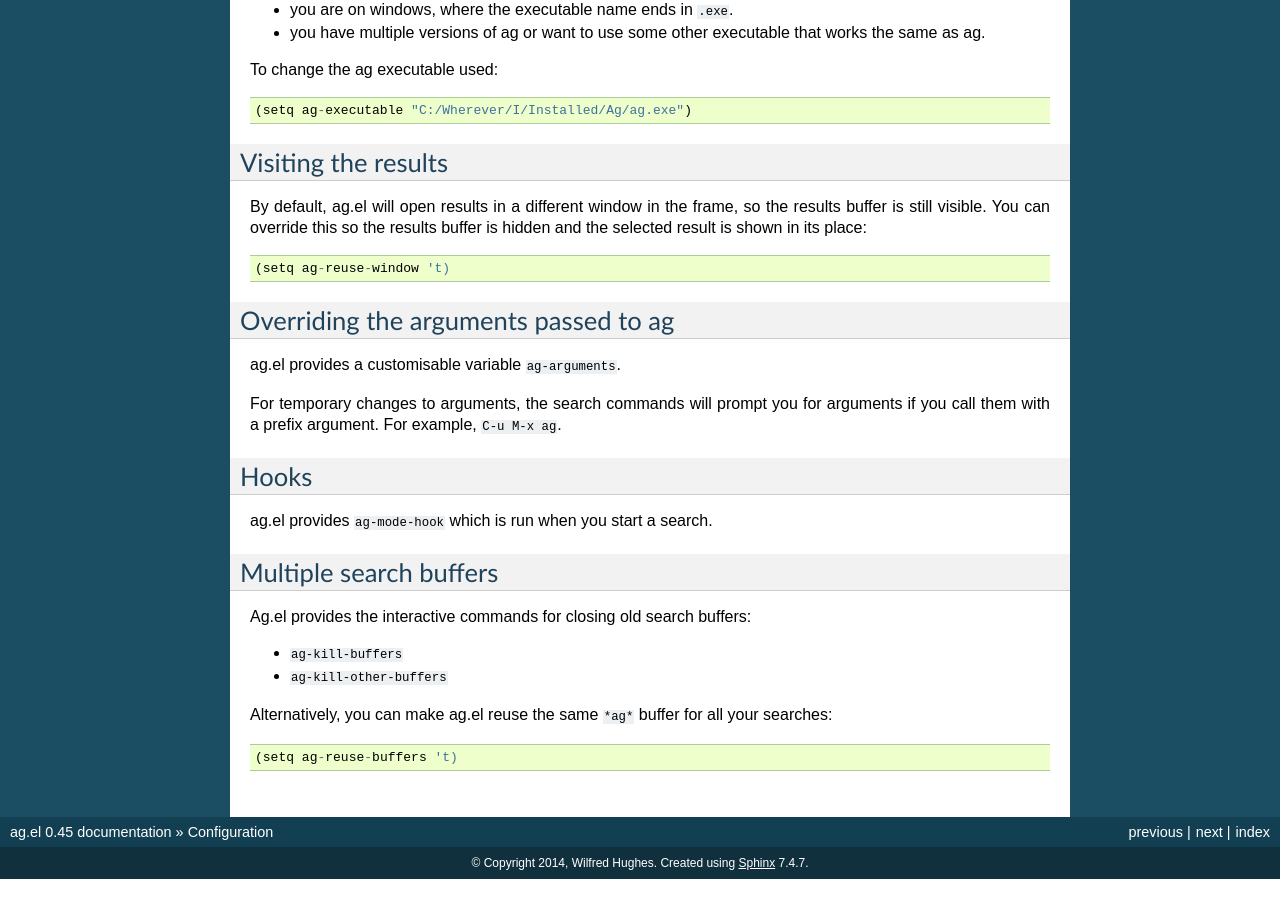
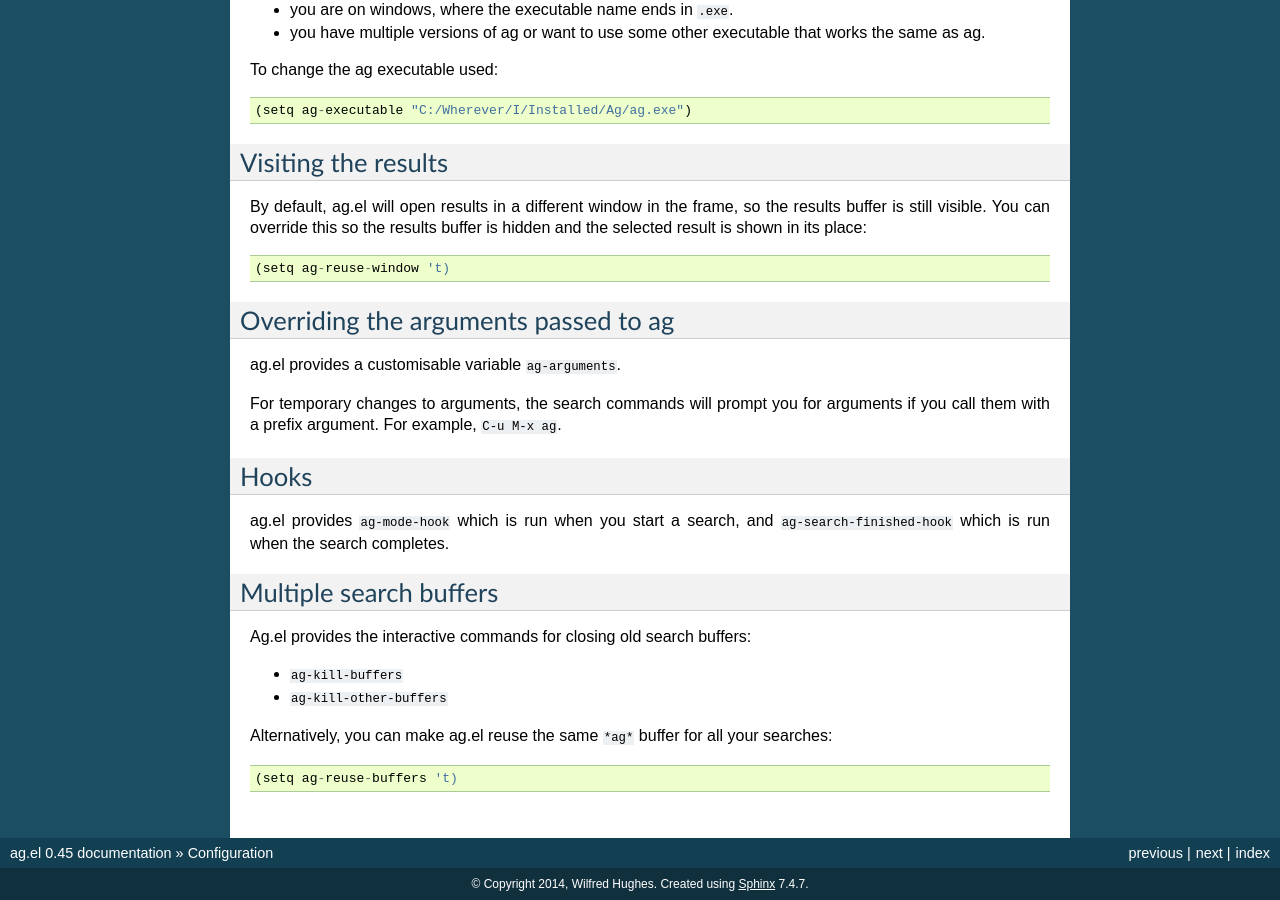
Before and after one commit to Wilfred/ag.el, a Sphinx documentation site: the page built from docs/configuration.rst, in a window 1280 px wide and 900 px high, scrolled down 764 px. Built offline with Sphinx 7.4.7, drawn with Linux system fonts in a browser that asks for light colours; before the commit the page ends 1643 px from its top, so only the background shows below that.

Commit message:
Defining a hook that's run the search completes.
Fixes #89.

```diff
--- a/docs/changelog.rst
+++ b/docs/changelog.rst
@@ -24,6 +24,9 @@ When choosing a search term, the prompt is now empty. Ag.el will use
 the default if no search term is given, but saves a keystroke if you
 don't want the default. You can edit the default value by pressing
 ``M-n`` in the minibuffer.
+
+Added ``ag-search-finished-hook``, a hook that's run when the search
+is completed.
 
 0.45
 ~~~~
--- a/docs/configuration.rst
+++ b/docs/configuration.rst
@@ -74,7 +74,9 @@ example, ``C-u M-x ag``.
 Hooks
 -----
 
-ag.el provides ``ag-mode-hook`` which is run when you start a search.
+ag.el provides ``ag-mode-hook`` which is run when you start a search,
+and ``ag-search-finished-hook`` which is run when the search
+completes.
 
 Multiple search buffers
 -----------------------
```
Also changed, not shown: 1 other file.
